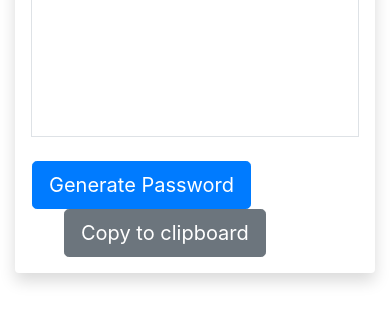
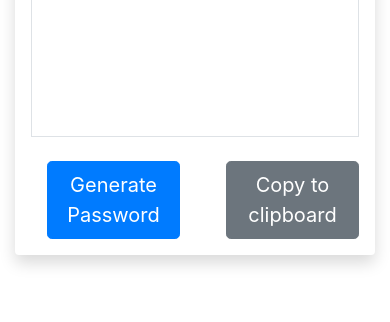
Before and after one commit to Icortez-UA/PasswordGenerator, a plain HTML site: page index.html in a window 390 px wide. Shown: the part 276-598 px from the top of the page. Drawn offline with nearby package versions, Linux system fonts and the light colour scheme.

Commit message:
put buttons in col to be responsive

```diff
--- a/index.html
+++ b/index.html
@@ -40,9 +40,13 @@
             </div>
             <br>
             <div class= "row">
+                <div class="col-6">
                     <button type="button" id= "Generate" class="btn btn-primary ml-3 btn-lg">Generate Password</button>
-                    <button type="button" id= "Copy" class="btn btn-secondary ml-5 btn-lg">Copy to clipboard</button>
-            </div>
+                </div>
+                <div class= "col-6">
+                    <button type="button" id= "Copy" class="btn btn-secondary ml-3 btn-lg ">Copy to clipboard</button>
+                </div>
+           </div>
         </div>
     </div>
 
```
